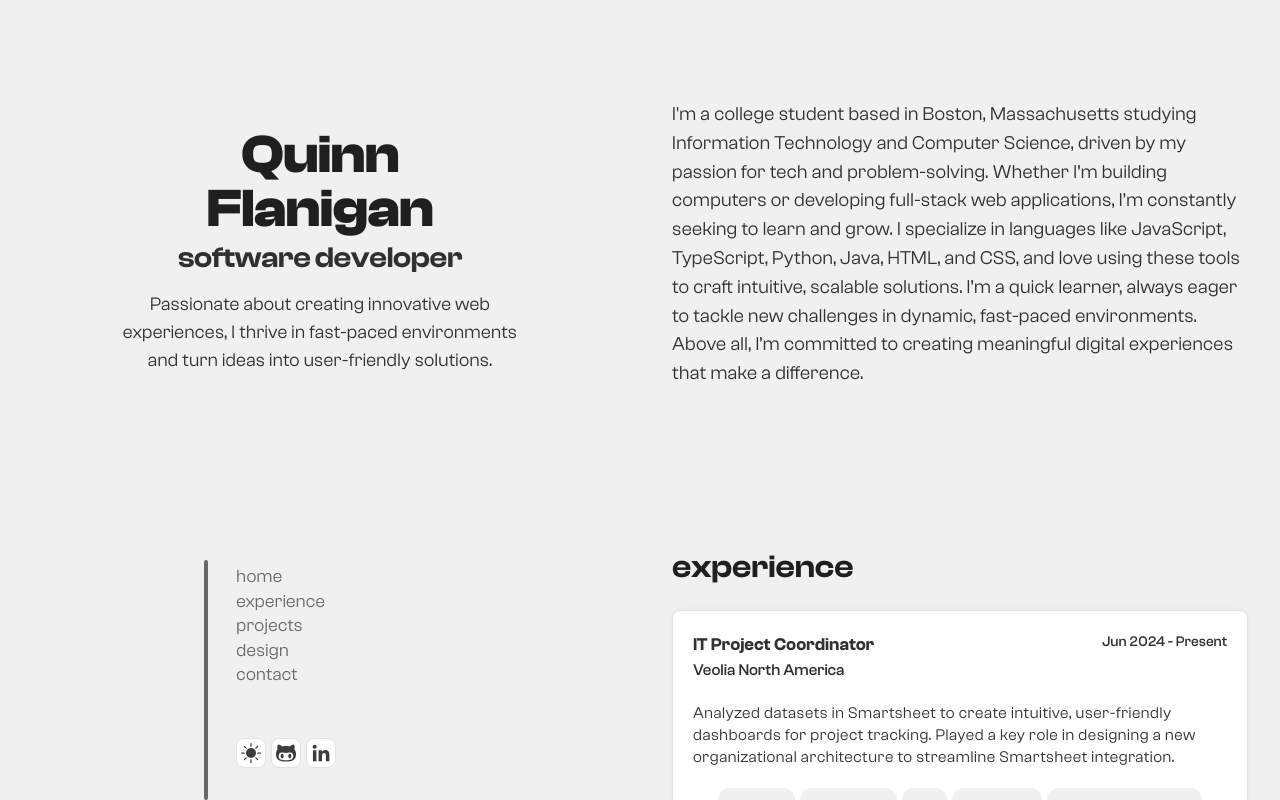
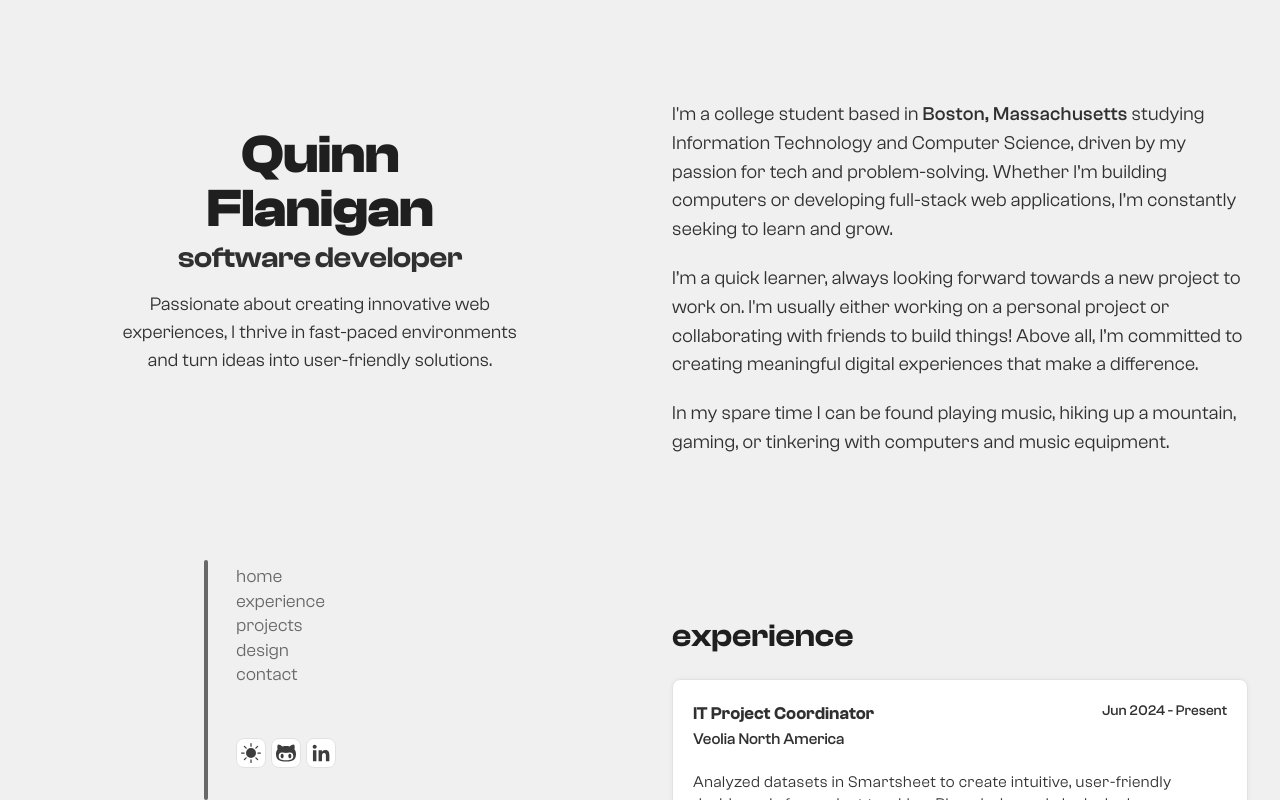
Before and after one commit to qinflan/portfolio, a React (Vite) app in the folder portfolio/client/: page / in a window 1280 px wide. Shown: the top 800 px of the page. Built offline with nearby package versions, Linux system fonts and the light colour scheme; a web font is replaced by a local one.

Commit message:
Widgets and Text

```diff
--- a/portfolio/client/src/components/pages/experience/Experience.css
+++ b/portfolio/client/src/components/pages/experience/Experience.css
@@ -32,9 +32,7 @@
 }
 
 .work-widget-container:hover {
-
     opacity: 1;
-    cursor: pointer;
 }
 
 .work-widgets-container:hover .work-widget-container:not(:hover) {
--- a/portfolio/client/src/components/ui/RightPanel.css
+++ b/portfolio/client/src/components/ui/RightPanel.css
@@ -8,6 +8,8 @@
 }
 
 .about-me {
+    display: flex;
+    flex-direction: column;
     width: 90%;
     color: var(--secondary-text);
     margin-bottom: 6rem;
@@ -16,6 +18,11 @@
     letter-spacing: 0.36px;
     font-weight: 400;
     animation: fade-up 0.5s;
+    gap: 20px;
+}
+
+.emphasis-text {
+    font-weight: 500;
 }
 
 .section-title {
--- a/portfolio/client/src/components/ui/RightPanel.tsx
+++ b/portfolio/client/src/components/ui/RightPanel.tsx
@@ -17,11 +17,14 @@ const RightPanel = () => {
     return (
         <div className="scroll-right-panel">
             <div className="about-me" ref={aboutRef} id="about">
-                <p>I'm a college student based in Boston, Massachusetts studying Information Technology and Computer Science,
-                driven by my passion for tech and problem-solving. Whether I’m building computers or developing full-stack web applications,
-                I’m constantly seeking to learn and grow. I specialize in languages like JavaScript, TypeScript, Python, Java, HTML, and CSS,
-                and love using these tools to craft intuitive, scalable solutions. I’m a quick learner, always eager to tackle new challenges
-                in dynamic, fast-paced environments. Above all, I’m committed to creating meaningful digital experiences that make a difference.
+                <p>I'm a college student based in <span className="emphasis-text">Boston, Massachusetts</span> studying Information Technology and Computer Science,
+                    driven by my passion for tech and problem-solving. Whether I’m building computers or developing full-stack web applications,
+                    I’m constantly seeking to learn and grow.
+                </p>
+
+                <p>I’m a quick learner, always looking forward towards a new project to work on. I'm usually either working on a personal project or collaborating with friends to build things! Above all, I’m committed to creating meaningful digital experiences that make a difference.</p>
+
+                <p>In my spare time I can be found playing music, hiking up a mountain, gaming, or tinkering with computers and music equipment.
                 </p>
             </div>
             <div className="relative w-full" ref={workRef} id="experience">
--- a/portfolio/client/src/components/ui/WorkWidget.css
+++ b/portfolio/client/src/components/ui/WorkWidget.css
@@ -9,12 +9,11 @@
     gap:20px;
     box-shadow: 0px 0px 5px 0px rgba(0, 0, 0, 0.05);
     transition: 0.3s;
-
+    user-select: none;
 }
 .work-widget-container:hover {
     transform: translate(-3px);
     transition: 0.3s;
-    cursor: pointer;
 }
 
 .work-widget-header {
--- a/portfolio/client/src/index.css
+++ b/portfolio/client/src/index.css
@@ -150,6 +150,11 @@
        url('/fonts/SpaceGrotesk-Regular.woff') format('woff');
 }
 
+::selection {
+  background-color: var(--primary-text); /* Highlight background color */
+  color: var(--page-background);             /* Highlighted text color */
+}
+
 /* Toast Containers */
 .Toastify__toast-body {
   font-family: "ClashGrotesk", Inter, sans-serif;
```
